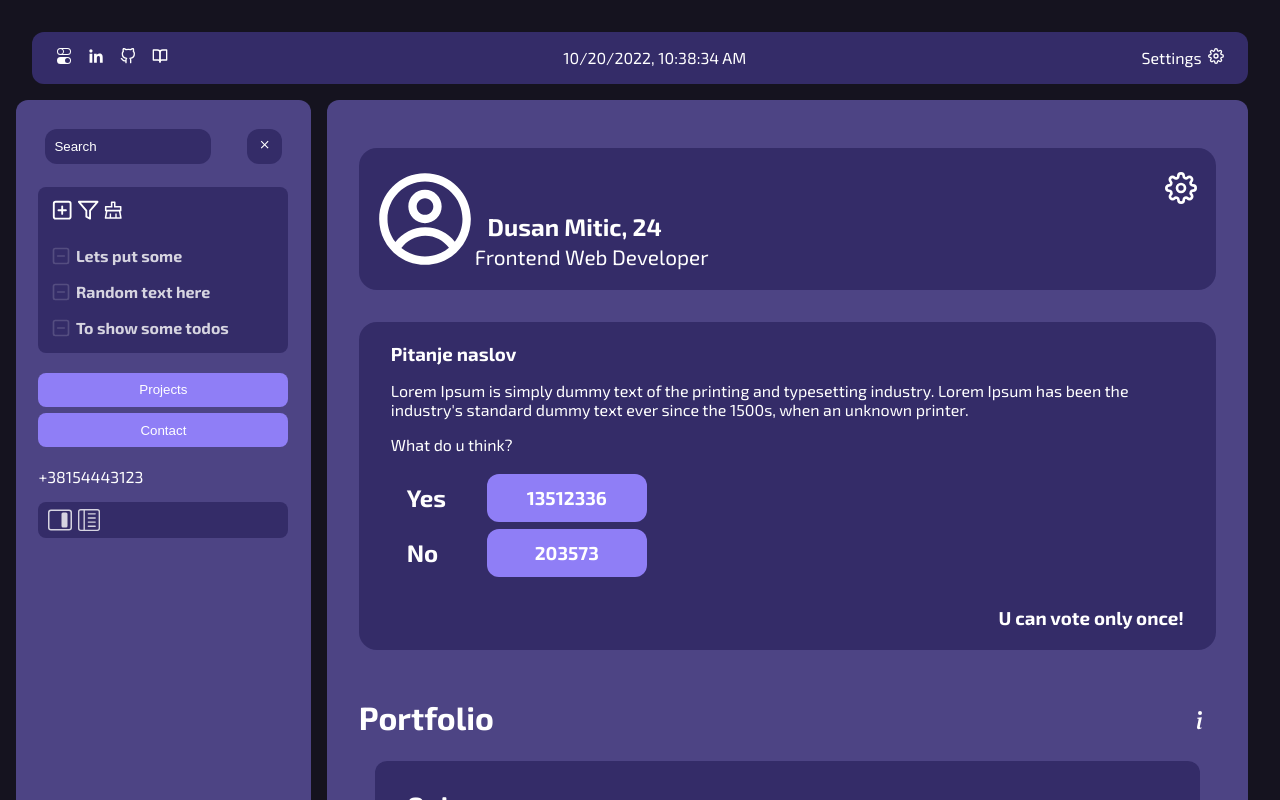
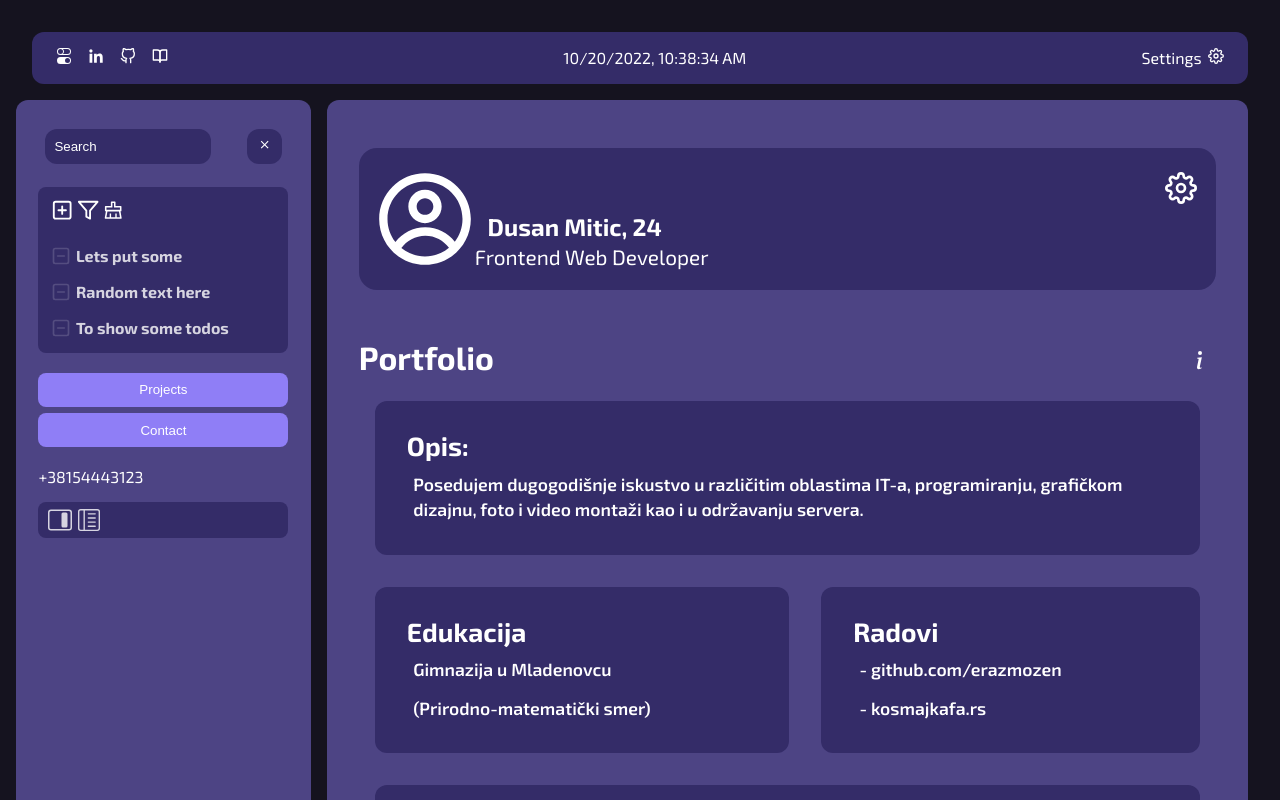
Before and after one commit to erazmozen/hub, a React (Create React App) app: page / in a window 1280 px wide. Shown: the top 800 px of the page. Built offline with nearby package versions, Linux system fonts and the light colour scheme.

Commit message:
Move poll to bottom

```diff
--- a/src/components/main/ShowPage.jsx
+++ b/src/components/main/ShowPage.jsx
@@ -8,9 +8,9 @@ const ShowPage = ({ icons }) => {
   return (
     <div className="background-rounded showpage">
       <ProfileShowpage icons={icons} />
-      <Poll />
       <Portfolio icons={icons} />
       <Notes icons={icons} />
+      <Poll />
     </div>
   );
 };
```
